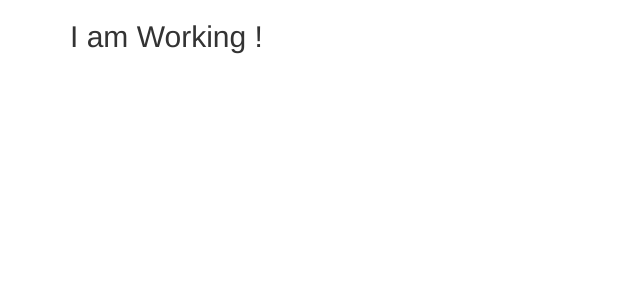
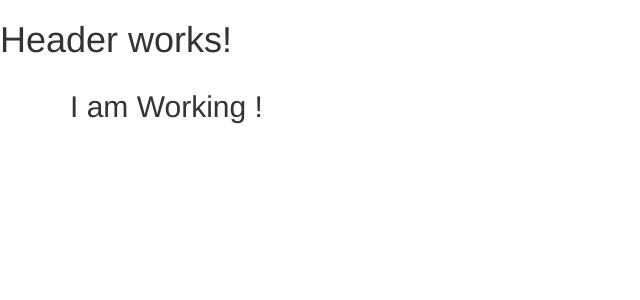
Before and after one commit to Kartik-28/Angular-Projects, an Angular app in the folder Shopping-cart-and-recepie-book-app/: page / in a window 1280 px wide. Shown: the top 300 px of the page, without its empty margins (0-640 px from the left). Built offline with nearby package versions, Linux system fonts and the light colour scheme.

Commit message:
Created Recepie Component

```diff
--- a/Shopping-cart-and-recepie-book-app/src/app/app.component.html
+++ b/Shopping-cart-and-recepie-book-app/src/app/app.component.html
@@ -1,12 +1,8 @@
-
+<app-header>Header</app-header>
 <div class="container">
-
   <div class="row">
-
     <div class="col-md-6">
       <h2>I am Working !</h2>
     </div>
-
   </div>
-
 </div>
--- a/Shopping-cart-and-recepie-book-app/src/app/app.module.ts
+++ b/Shopping-cart-and-recepie-book-app/src/app/app.module.ts
@@ -4,11 +4,13 @@ import { BrowserModule } from '@angular/platform-browser';
 import { AppRoutingModule } from './app-routing.module';
 import { AppComponent } from './app.component';
 import { HeaderComponent } from './header/header.component';
+import { RecipiesComponent } from './recipies/recipies.component';
 
 @NgModule({
   declarations: [
     AppComponent,
-    HeaderComponent
+    HeaderComponent,
+    RecipiesComponent
   ],
   imports: [
     BrowserModule,
--- a/Shopping-cart-and-recepie-book-app/src/app/header/header.component.html
+++ b/Shopping-cart-and-recepie-book-app/src/app/header/header.component.html
@@ -1 +1 @@
-<p>header works!</p>
+<h1>Header works!</h1>
--- /dev/null
+++ b/Shopping-cart-and-recepie-book-app/src/app/recipies/recipies.component.html
@@ -0,0 +1 @@
+<p>recipies works!</p>
--- /dev/null
+++ b/Shopping-cart-and-recepie-book-app/src/app/recipies/recipies.component.ts
@@ -0,0 +1,15 @@
+import { Component, OnInit } from '@angular/core';
+
+@Component({
+  selector: 'app-recipies',
+  templateUrl: './recipies.component.html',
+  styleUrls: ['./recipies.component.css']
+})
+export class RecipiesComponent implements OnInit {
+
+  constructor() { }
+
+  ngOnInit(): void {
+  }
+
+}
```
Also changed, not shown: Shopping-cart-and-recepie-book-app/src/app/recipies/recipies.component.css (added), 1 other file (tests, documents, lock files or other folders).
